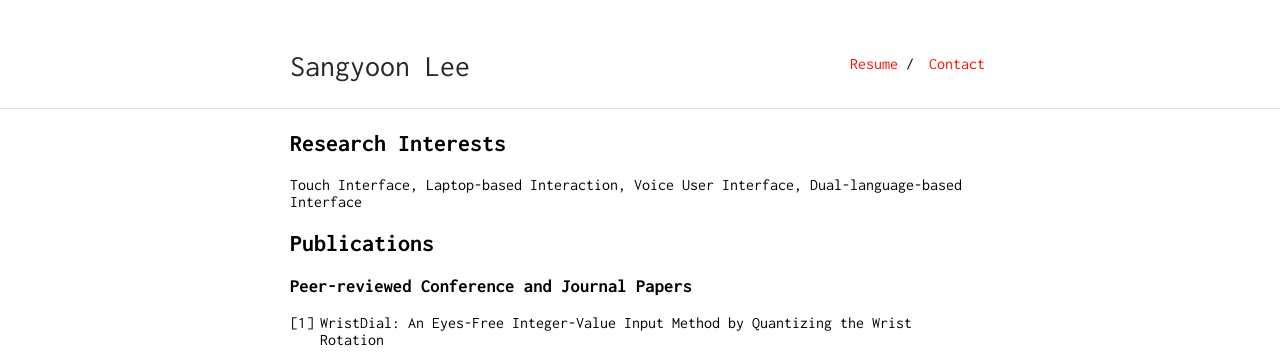
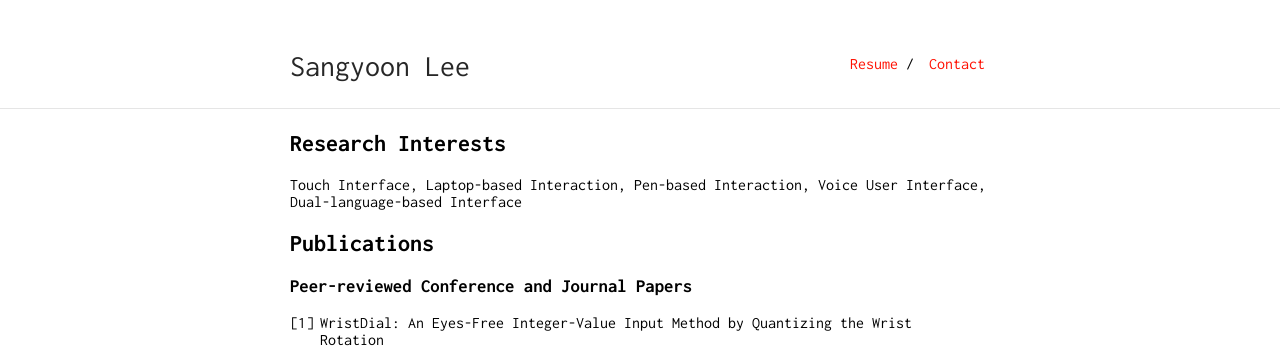
Before and after one commit to pinetree408/pinetree408.github.io, a Jekyll site: the page built from index.md, in a window 1280 px wide. Shown: the top 354 px of the page. Built offline with Jekyll 4.4.1, drawn with Linux system fonts in a browser that asks for light colours.

Commit message:
Update index.md

```diff
--- a/index.md
+++ b/index.md
@@ -5,7 +5,7 @@ title: Sangyoon Lee
 
 ## Research Interests
 
-Touch Interface, Laptop-based Interaction, Voice User Interface, Dual-language-based Interface
+Touch Interface, Laptop-based Interaction, Pen-based Interaction, Voice User Interface, Dual-language-based Interface
 
 
 ## Publications
```
